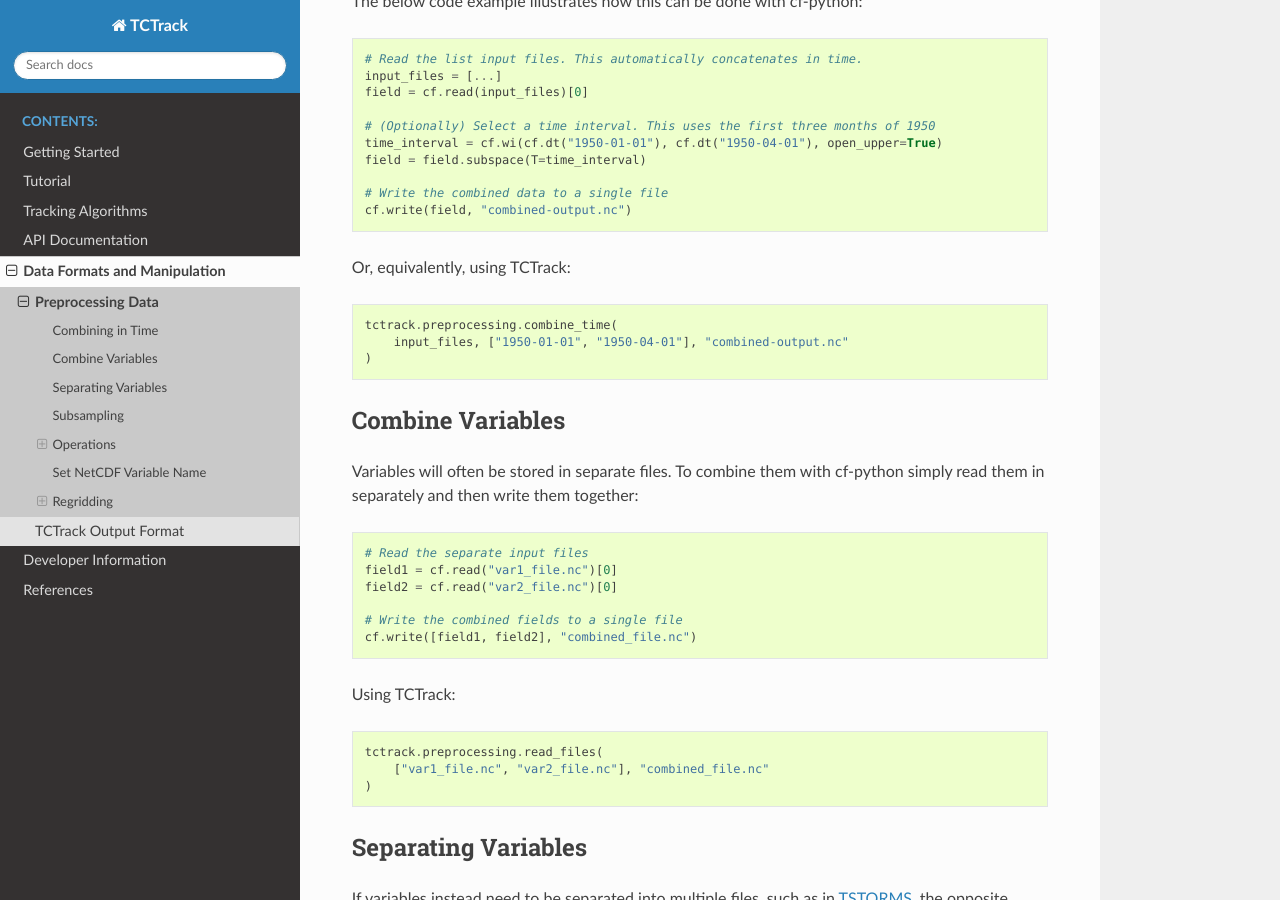
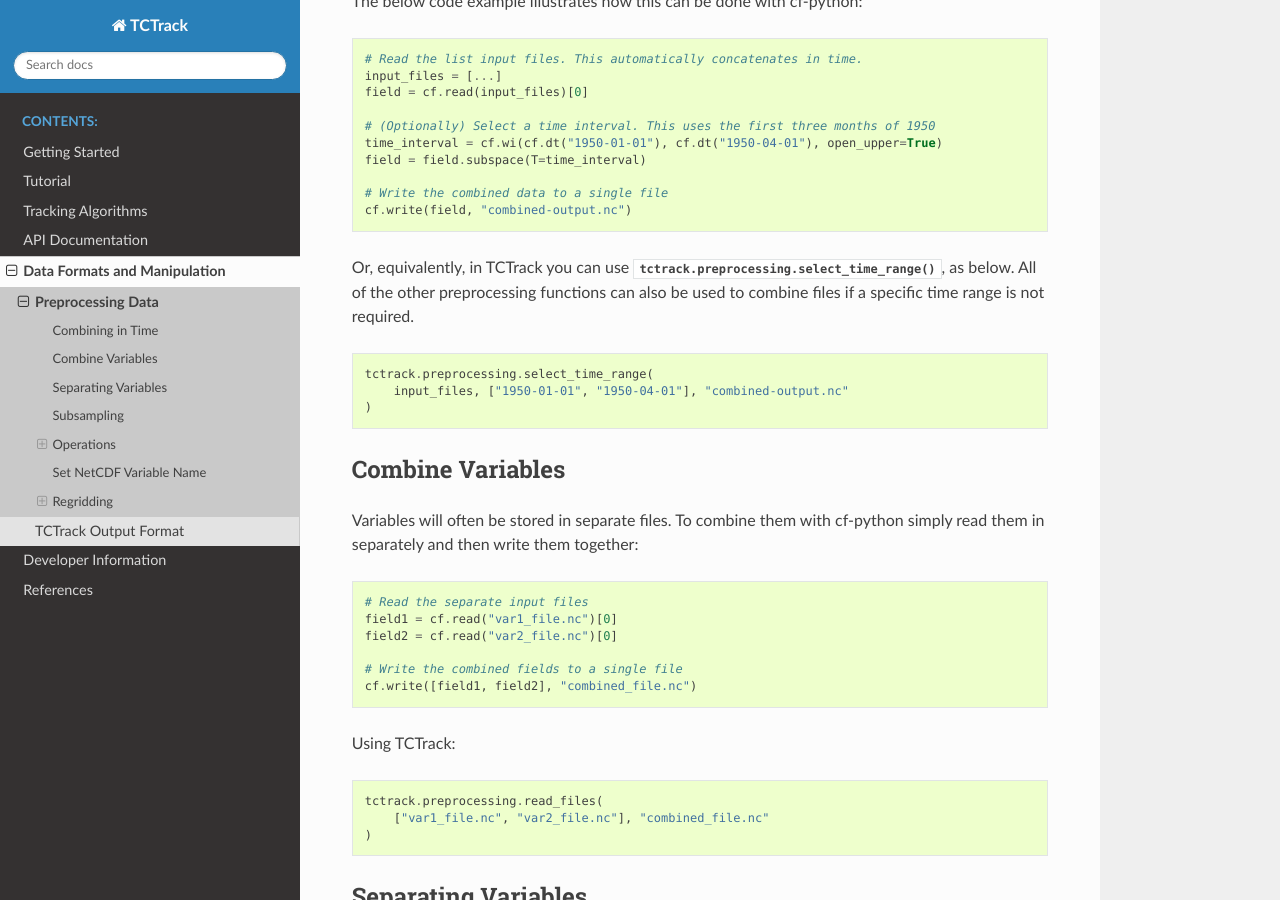
Before and after one commit to Cambridge-ICCS/TCTrack, a Sphinx documentation site: the page built from docs/data/preprocessing_data.rst, in a window 1280 px wide and 900 px high, scrolled down 539 px. Built offline with Sphinx 7.4.7 and the Read the Docs theme 3.1.0, drawn with Linux system fonts in a browser that asks for light colours.

Commit message:
Rename combine_time -> select_time_range

```diff
--- a/docs/data/preprocessing_data.rst
+++ b/docs/data/preprocessing_data.rst
@@ -36,11 +36,14 @@
     # Write the combined data to a single file
     cf.write(field, "combined-output.nc")
 
-Or, equivalently, using TCTrack:
+Or, equivalently, in TCTrack you can use
+:func:`tctrack.preprocessing.select_time_range`, as below. All of the other
+preprocessing functions can also be used to combine files if a specific time range is
+not required.
 
 .. code-block:: python
 
-    tctrack.preprocessing.combine_time(
+    tctrack.preprocessing.select_time_range(
         input_files, ["1950-01-01", "1950-04-01"], "combined-output.nc"
     )
 
```
Also changed, not shown: 3 other files.
